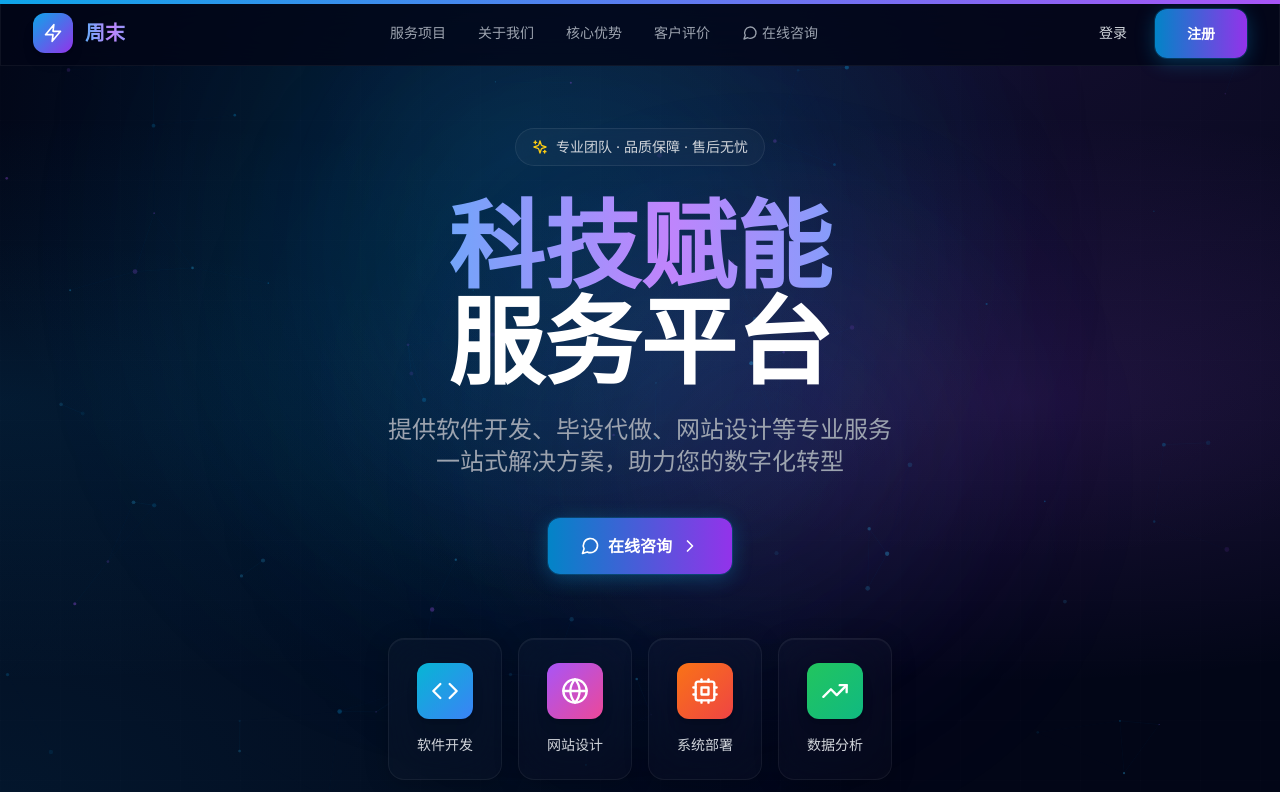
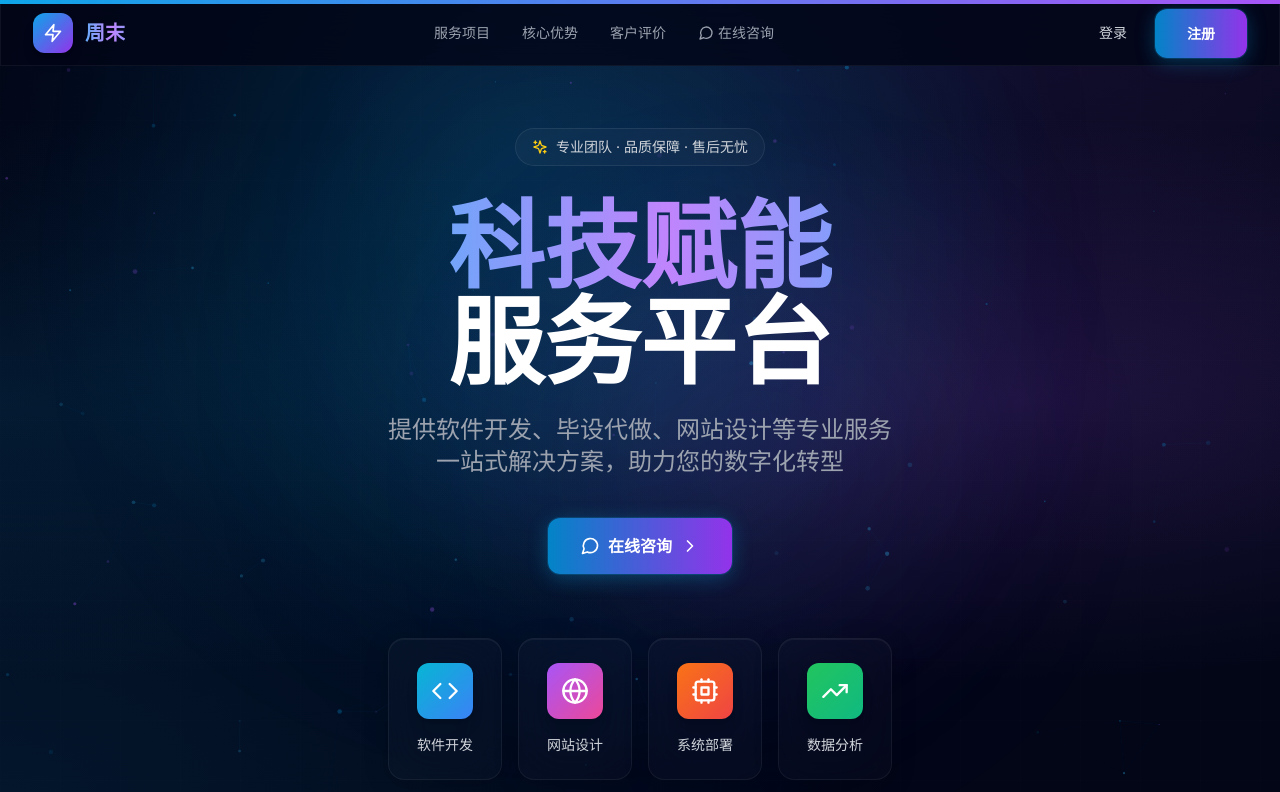
Before and after one commit to ZhouMo-LZH/outsource-platform, a Next.js app: page / in a window 1280 px wide. Shown: the top 792 px of the page. Built offline with nearby package versions, Linux system fonts and the light colour scheme.

Commit message:
chore: 删除关于我们导航链接

```diff
--- a/src/app/page.tsx
+++ b/src/app/page.tsx
@@ -674,10 +674,10 @@ ${serviceMsg}
             </Link>
 
             <div className="hidden md:flex items-center space-x-8">
-              {['服务项目', '关于我们', '核心优势', '客户评价'].map((item, i) => (
+              {['服务项目', '核心优势', '客户评价'].map((item, i) => (
                 <motion.a
                   key={item}
-                  href={`#${['services', 'about', 'features', 'testimonials'][i]}`}
+                  href={`#${['services', 'features', 'testimonials'][i]}`}
                   className="nav-link"
                   whileHover={{ y: -2 }}
                 >
@@ -997,7 +997,7 @@ ${serviceMsg}
             <div>
               <h4 className="text-white font-semibold mb-4">快速链接</h4>
               <ul className="space-y-3">
-                {['关于我们', '服务项目', '案例展示', '联系我们'].map((item) => (
+                {['服务项目', '案例展示', '联系我们'].map((item) => (
                   <li key={item}>
                     <Link href="#" className="text-gray-500 hover:text-white transition-colors text-sm">
                       {item}
```
